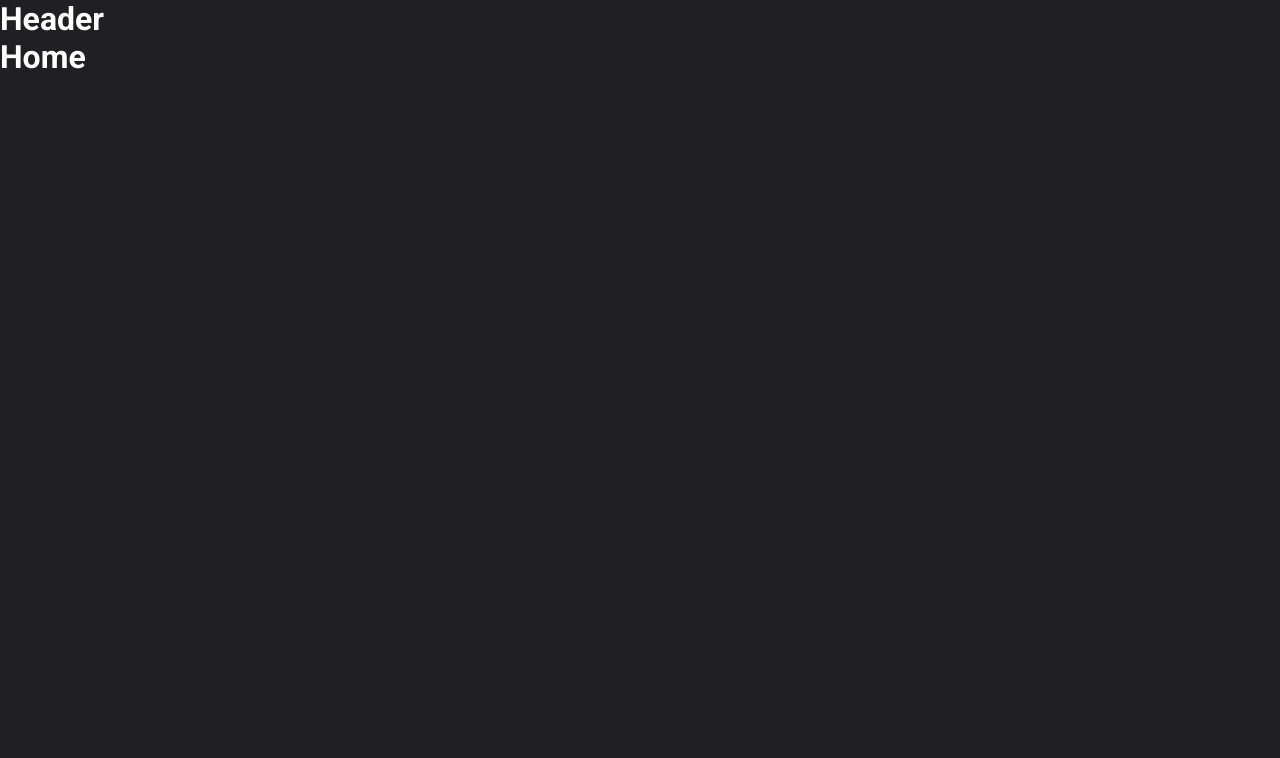
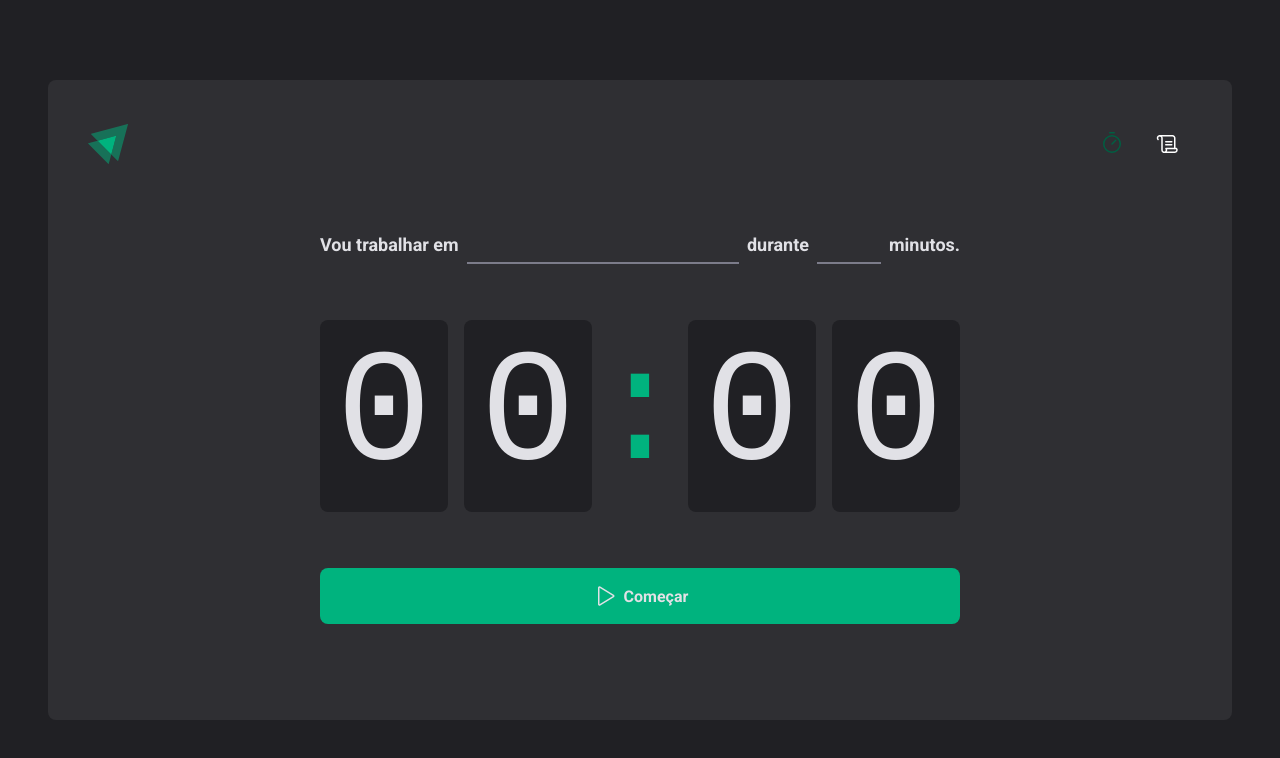
Before and after one commit to emillylamotte/ignite-pomodoro, a React (Vite) app: page /#/ in a window 1280 px wide. Shown: the top 758 px of the page. Built offline with nearby package versions, Linux system fonts and the light colour scheme.

Commit message:
Create structure and styles

```diff
--- a/package.json
+++ b/package.json
@@ -14,6 +14,7 @@
     "preview": "vite preview"
   },
   "dependencies": {
+    "phosphor-react": "^1.4.1",
     "react": "^19.0.0",
     "react-dom": "^19.0.0",
     "react-router-dom": "^7.2.0",
--- a/src/components/Header/index.tsx
+++ b/src/components/Header/index.tsx
@@ -1,3 +1,20 @@
+import { HeaderContainer } from './styles'
+import igniteLogo from '../../assets/ignite-logo.svg'
+import { Timer, Scroll } from 'phosphor-react'
+import { NavLink } from 'react-router-dom'
+
 export function Header() {
-  return <h1>Header</h1>
+  return (
+    <HeaderContainer>
+      <img src={igniteLogo} />
+      <nav>
+        <NavLink to="/" title="Timer">
+          <Timer size={24} />
+        </NavLink>
+        <NavLink to="/history" title="Histórico">
+          <Scroll size={24} />
+        </NavLink>
+      </nav>
+    </HeaderContainer>
+  )
 }
--- /dev/null
+++ b/src/components/Header/styles.ts
@@ -0,0 +1,7 @@
+import styled from 'styled-components'
+
+export const HeaderContainer = styled.header`
+  display: flex;
+  align-items: center;
+  justify-content: space-between;
+`
--- a/src/pages/History/index.tsx
+++ b/src/pages/History/index.tsx
@@ -1,3 +1,79 @@
+import { HistoryContainer, HistoryList, Status } from './style'
+
 export function History() {
-  return <h1>History</h1>
+  return (
+    <HistoryContainer>
+      <h1>Meu histórico</h1>
+      <HistoryList>
+        <table>
+          <thead>
+            <tr>
+              <th>Tarefa</th>
+              <th>Duração</th>
+              <th>Duração</th>
+              <th>Status</th>
+            </tr>
+          </thead>
+          <tbody>
+            <tr>
+              <td>Tarefa</td>
+              <td>20 minutos</td>
+              <td>Há 2 meses</td>
+              <td>
+                <Status statusColor="green">Concluído</Status>
+              </td>
+            </tr>
+            <tr>
+              <td>Tarefa</td>
+              <td>20 minutos</td>
+              <td>Há 2 meses</td>
+              <td>
+                <Status statusColor="green">Concluído</Status>
+              </td>
+            </tr>
+            <tr>
+              <td>Tarefa</td>
+              <td>20 minutos</td>
+              <td>Há 2 meses</td>
+              <td>
+                <Status statusColor="green">Concluído</Status>
+              </td>
+            </tr>
+            <tr>
+              <td>Tarefa</td>
+              <td>20 minutos</td>
+              <td>Há 2 meses</td>
+              <td>
+                <Status statusColor="green">Concluído</Status>
+              </td>
+            </tr>
+            <tr>
+              <td>Tarefa</td>
+              <td>20 minutos</td>
+              <td>Há 2 meses</td>
+              <td>
+                <Status statusColor="red">Interrompido</Status>
+              </td>
+            </tr>
+            <tr>
+              <td>Tarefa</td>
+              <td>20 minutos</td>
+              <td>Há 2 meses</td>
+              <td>
+                <Status statusColor="yellow">Em andamento</Status>
+              </td>
+            </tr>
+            <tr>
+              <td>Tarefa</td>
+              <td>20 minutos</td>
+              <td>Há 2 meses</td>
+              <td>
+                <Status statusColor="green">Concluído</Status>
+              </td>
+            </tr>
+          </tbody>
+        </table>
+      </HistoryList>
+    </HistoryContainer>
+  )
 }
--- /dev/null
+++ b/src/pages/History/style.ts
@@ -0,0 +1,86 @@
+import styled from 'styled-components'
+
+export const HistoryContainer = styled.main`
+  flex: 1;
+  padding: 3.5rem;
+  display: flex;
+  flex-direction: column;
+
+  h1 {
+    font-size: 1.5rem;
+    color: ${({ theme }) => theme.colors.gray7};
+  }
+`
+
+export const HistoryList = styled.div`
+  flex: 1;
+  overflow: auto;
+  margin-top: 2rem;
+
+  table {
+    width: 100%;
+    border-collapse: collapse;
+    min-width: 600px;
+
+    th {
+      background-color:${({ theme }) => theme.colors.gray2};
+      padding: 1rem;
+      text-align: left;
+      color: ${({ theme }) => theme.colors.gray5}
+      font-size: 0.875rem;
+      line-height: 1.6;
+
+      &:first-child {
+        border-top-left-radius: 8px;
+        padding-left: 1.5rem;
+      }
+
+      &:last-child {
+        border-top-right-radius: 8px;
+        padding-right: 1.5rem;
+      }
+    }
+
+    td {
+      background-color: ${({ theme }) => theme.colors.gray3};
+      border-top: 4px solid  ${({ theme }) => theme.colors.gray2};
+      padding: 1rem;
+      font-size: 0.875rem;
+      line-height: 1.6;
+
+      &:first-child {
+        width: 50%;
+        padding-left: 1.5rem;
+      }
+
+      &:last-child {
+        padding-right: 1.5rem;
+      }
+    }
+  }
+`
+
+const STATUS_COLORS = {
+  yellow: 'yellow',
+  green: 'green',
+  red: 'redDark',
+} as const
+
+interface StatusProps {
+  statusColor: keyof typeof STATUS_COLORS
+}
+
+export const Status = styled.span<StatusProps>`
+  display: flex;
+  align-items: center;
+  gap: 0.5rem;
+
+  &::before {
+    content: '';
+    width: 0.5rem;
+    height: 0.5rem;
+    border-radius: 9999px;
+    background: ${({ theme, statusColor }) =>
+      theme.colors[STATUS_COLORS[statusColor]]};
+  }
+`
--- a/src/pages/Home/index.tsx
+++ b/src/pages/Home/index.tsx
@@ -1,3 +1,46 @@
+import { Play } from 'phosphor-react'
+import {
+  CountdownContainer,
+  FormContainer,
+  HomeContainer,
+  Separator,
+  StartCountdownButton,
+  MinutesAmountInput,
+  TaskInput,
+} from './styles'
+
 export function Home() {
-  return <h1>Home</h1>
+  return (
+    <HomeContainer>
+      <form>
+        <FormContainer>
+          <label htmlFor="task">Vou trabalhar em</label>
+          <TaskInput id="task" list="task-sugestions" />
+          <datalist id="task-sugestions">
+            <option value="Sugestão 1" />
+          </datalist>
+          <label htmlFor="minutesAmount">durante</label>
+          <MinutesAmountInput
+            type="number"
+            id="minutesAmount"
+            step={5}
+            min={5}
+            max={60}
+          />
+          <span>minutos.</span>
+        </FormContainer>
+        <CountdownContainer>
+          <span>0</span>
+          <span>0</span>
+          <Separator>:</Separator>
+          <span>0</span>
+          <span>0</span>
+        </CountdownContainer>
+        <StartCountdownButton type="submit">
+          <Play size={24} />
+          Começar
+        </StartCountdownButton>
+      </form>
+    </HomeContainer>
+  )
 }
--- /dev/null
+++ b/src/pages/Home/styles.ts
@@ -0,0 +1,106 @@
+import styled from 'styled-components'
+
+export const HomeContainer = styled.main`
+  flex: 1;
+  display: flex;
+  flex-direction: column;
+  align-items: center;
+  justify-content: center;
+
+  form {
+    display: flex;
+    flex-direction: column;
+    align-items: center;
+    gap: 3.5rem;
+  }
+`
+
+export const FormContainer = styled.div`
+  width: 100%;
+  display: flex;
+  align-items: center;
+  justify-content: center;
+  gap: 0.5rem;
+  color: ${({ theme }) => theme.colors.gray7};
+  font-size: 1.125rem;
+  font-weight: bold;
+  flex-wrap: wrap;
+`
+
+export const CountdownContainer = styled.div`
+  font-family: 'Roboto Mono', monospace;
+  font-size: 10rem;
+  line-height: 8rem;
+  color: ${({ theme }) => theme.colors.gray7};
+  display: flex;
+  gap: 1rem;
+
+  span {
+    background: ${({ theme }) => theme.colors.gray2};
+    padding: 2rem 1rem;
+    border-radius: 8px;
+  }
+`
+
+export const Separator = styled.div`
+  padding: 2rem 0;
+  color: ${({ theme }) => theme.colors.greenLight};
+  width: 4rem;
+  overflow: hidden;
+  display: flex;
+  justify-content: center;
+`
+export const StartCountdownButton = styled.button`
+  width: 100%;
+  border: 0;
+  padding: 1rem;
+  border-radius: 8px;
+  display: flex;
+  align-items: center;
+  justify-content: center;
+  gap: 0.5rem;
+  font-weight: bold;
+  cursor: pointer;
+  background: ${({ theme }) => theme.colors.greenLight};
+  color: ${({ theme }) => theme.colors.gray7};
+
+  &:disabled {
+    opacity: 0.7;
+    cursor: not-allowed;
+  }
+
+  &:not(:disabled):hover {
+    background: ${({ theme }) => theme.colors.greenDark};
+  }
+`
+const BaseInput = styled.input`
+  background: transparent;
+  height: 2.5rem;
+  border: 0;
+  border-bottom: 2px solid ${({ theme }) => theme.colors.gray4};
+  font-weight: bold;
+  font-size: 1.125rem;
+  padding: 0 0.5rem;
+  color: ${({ theme }) => theme.colors.gray7};
+
+  &:focus {
+    box-shadow: none;
+    border-color: ${({ theme }) => theme.colors.gray4};
+  }
+
+  &::placeholder {
+    color: ${({ theme }) => theme.colors.gray4};
+  }
+`
+
+export const TaskInput = styled(BaseInput)`
+  flex: 1;
+
+  &::-webkit-calendar-picker-indicator {
+    display: none !important;
+  }
+`
+
+export const MinutesAmountInput = styled(BaseInput)`
+  width: 4rem;
+`
--- a/src/pages/Layout/index.tsx
+++ b/src/pages/Layout/index.tsx
@@ -1,11 +1,12 @@
 import { Outlet } from 'react-router-dom'
 import { Header } from '../../components/Header'
+import { LayoutContainer } from './styles'
 
 export function Layout() {
   return (
-    <>
+    <LayoutContainer>
       <Header />
       <Outlet />
-    </>
+    </LayoutContainer>
   )
 }
--- /dev/null
+++ b/src/pages/Layout/styles.ts
@@ -0,0 +1,36 @@
+import styled from 'styled-components'
+
+export const LayoutContainer = styled.div`
+  max-width: 74rem;
+  height: calc(100vh - 10rem);
+  margin: 5rem auto;
+  padding: 2.5rem;
+  background: ${({ theme }) => theme.colors.gray8};
+  border-radius: 8px;
+  display: flex;
+  flex-direction: column;
+
+  nav {
+    display: flex;
+    gap: 0.5rem;
+
+    a {
+      width: 3rem;
+      height: 3rem;
+      display: flex;
+      justify-content: center;
+      align-items: center;
+      color: ${({ theme }) => theme.colors.white};
+      border-top: 3px solid transparent;
+      border-bottom: 3px solid transparent;
+
+      &:hover {
+        border-bottom: 3px solid ${({ theme }) => theme.colors.greenDark};
+      }
+
+      &.active {
+        color: ${({ theme }) => theme.colors.greenDark};
+      }
+    }
+  }
+`
--- a/src/themes/default.ts
+++ b/src/themes/default.ts
@@ -3,7 +3,8 @@ export const themeDefault = {
     greenDark: '#015F43',
     green: '#00875F',
     greenLight: '#00B37E',
-    redDark: '#00875F',
+    redDark: '#AB222E',
+    yellow: '#FBA94C',
     red: '#F03847',
     gray1: '#121214',
     gray2: '#202024',
@@ -12,6 +13,7 @@ export const themeDefault = {
     gray5: '#8D8D99',
     gray6: '#C4C4CC',
     gray7: '#E1E1E6',
+    gray8: '#2f2f33',
     white: '#FFFFFF',
   },
 }
--- a/src/themes/globalStyle.ts
+++ b/src/themes/globalStyle.ts
@@ -20,6 +20,7 @@ export const GlobalStyles = createGlobalStyle`
         font-weight: 400;
         font-size: 1rem;
         width: 100%;
+        -webkit-font-smoothing: antialiased;
     }
     input, textarea, select, button {
         font-family: inherit;
```
Also changed, not shown: src/assets/ignite-logo.svg (added), 1 other file (tests, documents, lock files or other folders).
